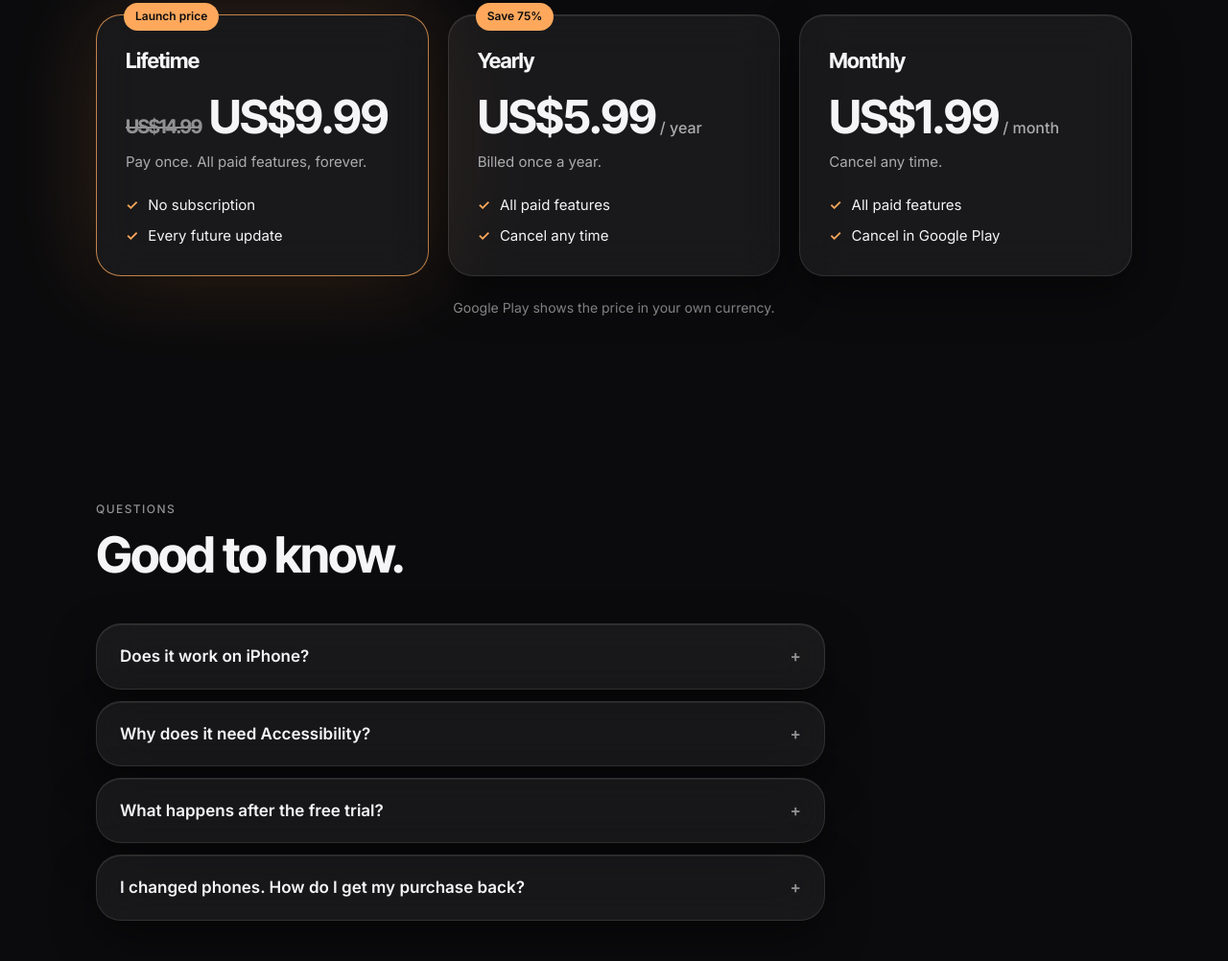
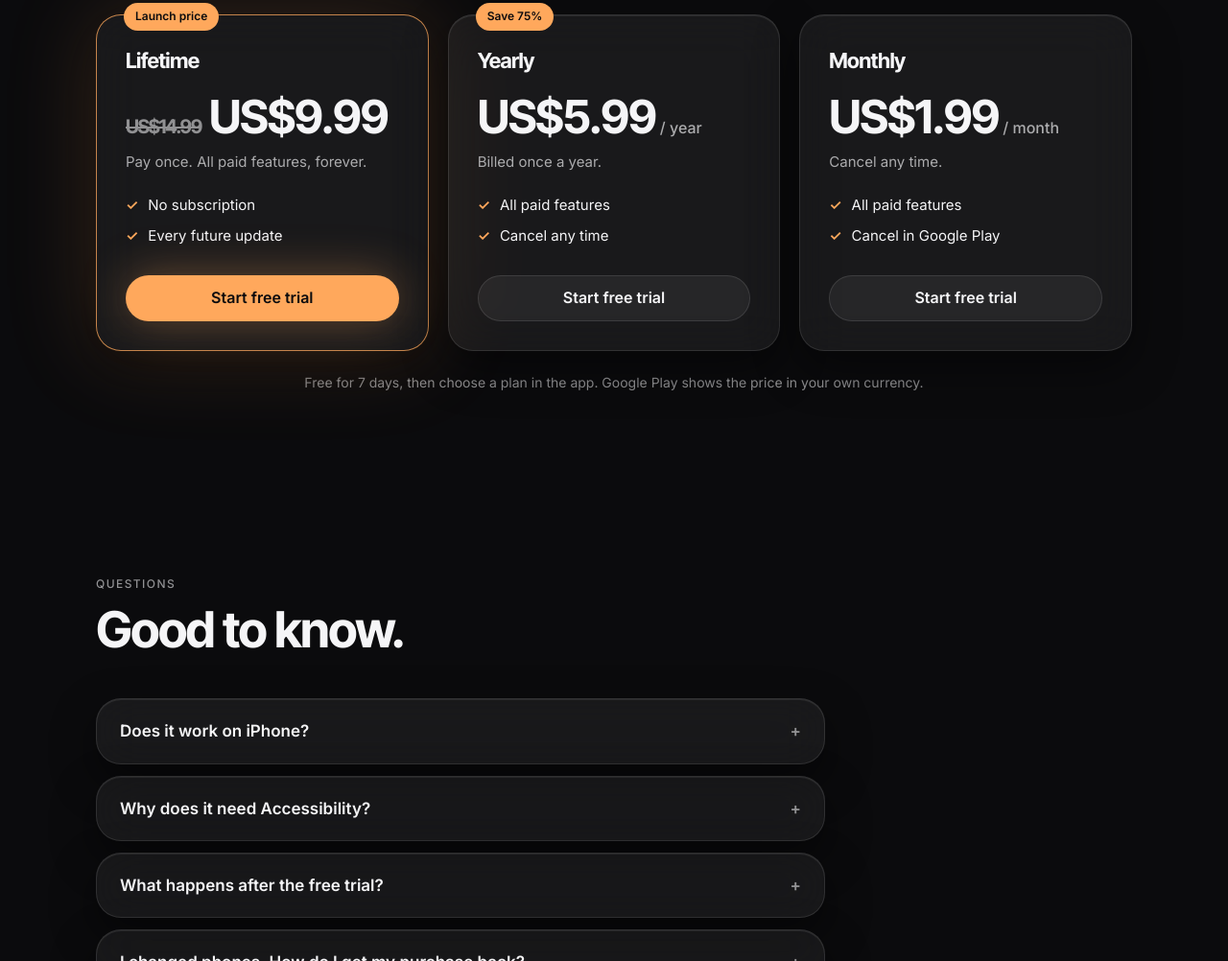
Before and after one commit to thumbdeckapp/thumbdeckapp.github.io, a plain HTML site: page index.html in a window 1280 px wide. Shown: the part 5305-6307 px from the top of the page at 96% size. Drawn offline with Linux system fonts and the light colour scheme.

Commit message:
Add Start free trial buttons to pricing cards linking to Google Play
Co-Authored-By: Claude Opus 5.5 <noreply@anthropic.com>
Claude-Session: https://claude.ai/code/session_01XcuuN1sJfdH5dybYmMxj7D

```diff
--- a/index.html
+++ b/index.html
@@ -150,6 +150,11 @@ section{padding-block:88px}
 .price .amt small{font-size:16px;color:var(--muted);font-family:var(--sans);font-weight:500;letter-spacing:0}
 .price p{margin:0;color:var(--muted);font-size:15px}
 .price ul{list-style:none;padding:0;margin:14px 0 0;display:grid;gap:8px;font-size:15px}
+.price .btn{margin-top:auto;width:100%}
+.price ul{margin-bottom:22px}
+.btn-ghost{background:var(--glass);border:1px solid var(--edge);color:var(--ink)}
+.btn-ghost:hover{border-color:var(--strong)}
+
 .price li::before{content:"\2713";color:var(--glow);margin-right:10px;font-weight:600}
 .pnote{margin-top:22px;color:var(--faint);font-size:14px;text-align:center}
 @media(max-width:880px){.prices{grid-template-columns:1fr}}
@@ -316,6 +321,7 @@ footer .sp{margin-left:auto}
           <div class="amt"><s>US$14.99</s>US$9.99</div>
           <p>Pay once. All paid features, forever.</p>
           <ul><li>No subscription</li><li>Every future update</li></ul>
+          <a class="btn btn-glow" href="https://play.google.com/store/apps/details?id=com.thumbdeckapp.android&amp;referrer=utm_source%3Dwebsite%26utm_medium%3Dpricing">Start free trial</a>
         </div>
         <div class="price glass rv d1">
           <span class="tag">Save 75%</span>
@@ -323,15 +329,17 @@ footer .sp{margin-left:auto}
           <div class="amt">US$5.99<small> / year</small></div>
           <p>Billed once a year.</p>
           <ul><li>All paid features</li><li>Cancel any time</li></ul>
+          <a class="btn btn-ghost" href="https://play.google.com/store/apps/details?id=com.thumbdeckapp.android&amp;referrer=utm_source%3Dwebsite%26utm_medium%3Dpricing">Start free trial</a>
         </div>
         <div class="price glass rv d2">
           <h3>Monthly</h3>
           <div class="amt">US$1.99<small> / month</small></div>
           <p>Cancel any time.</p>
           <ul><li>All paid features</li><li>Cancel in Google Play</li></ul>
+          <a class="btn btn-ghost" href="https://play.google.com/store/apps/details?id=com.thumbdeckapp.android&amp;referrer=utm_source%3Dwebsite%26utm_medium%3Dpricing">Start free trial</a>
         </div>
       </div>
-      <p class="pnote">Google Play shows the price in your own currency.</p>
+      <p class="pnote">Free for 7 days, then choose a plan in the app. Google Play shows the price in your own currency.</p>
     </div>
   </section>
 
```
